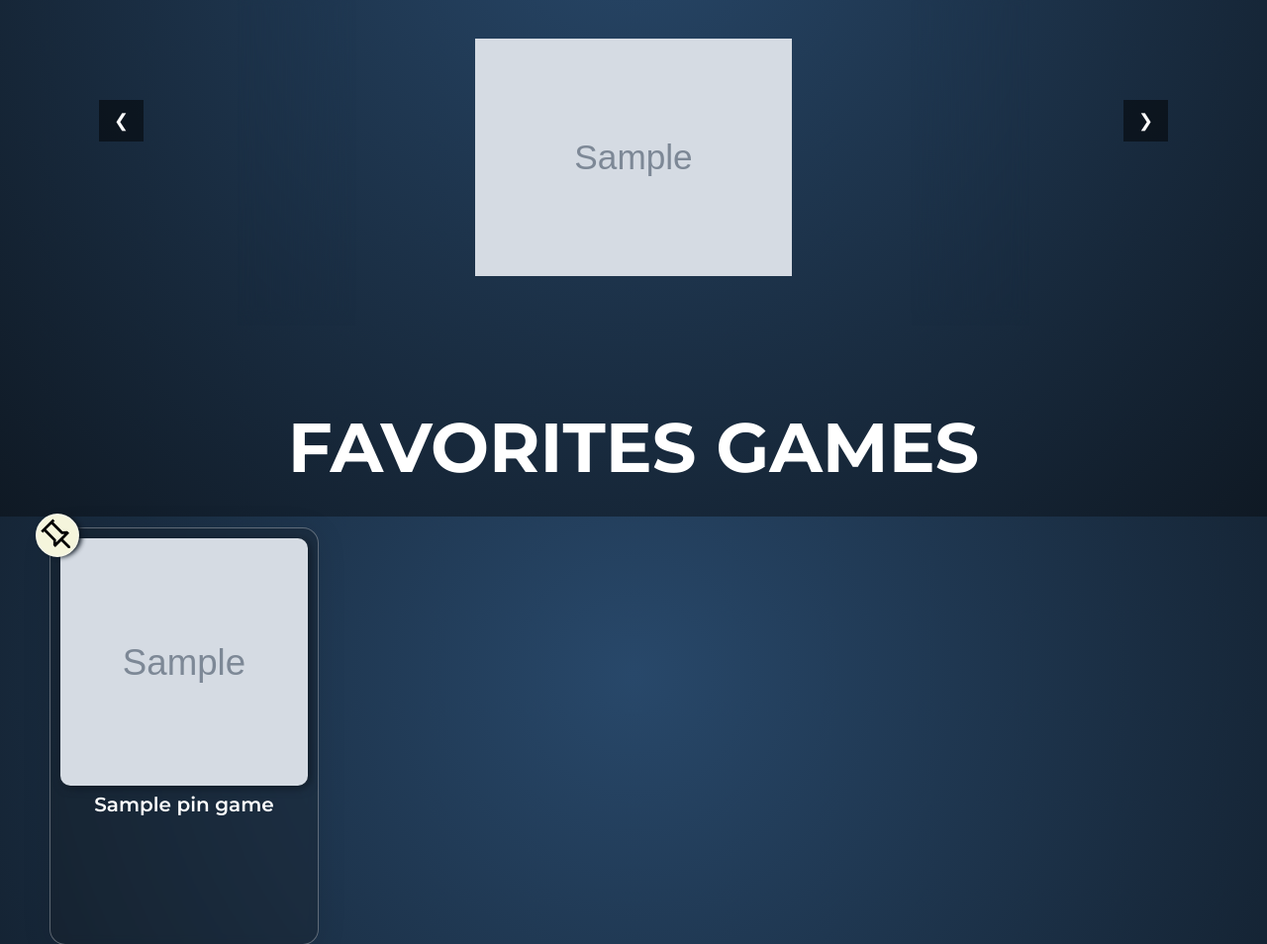
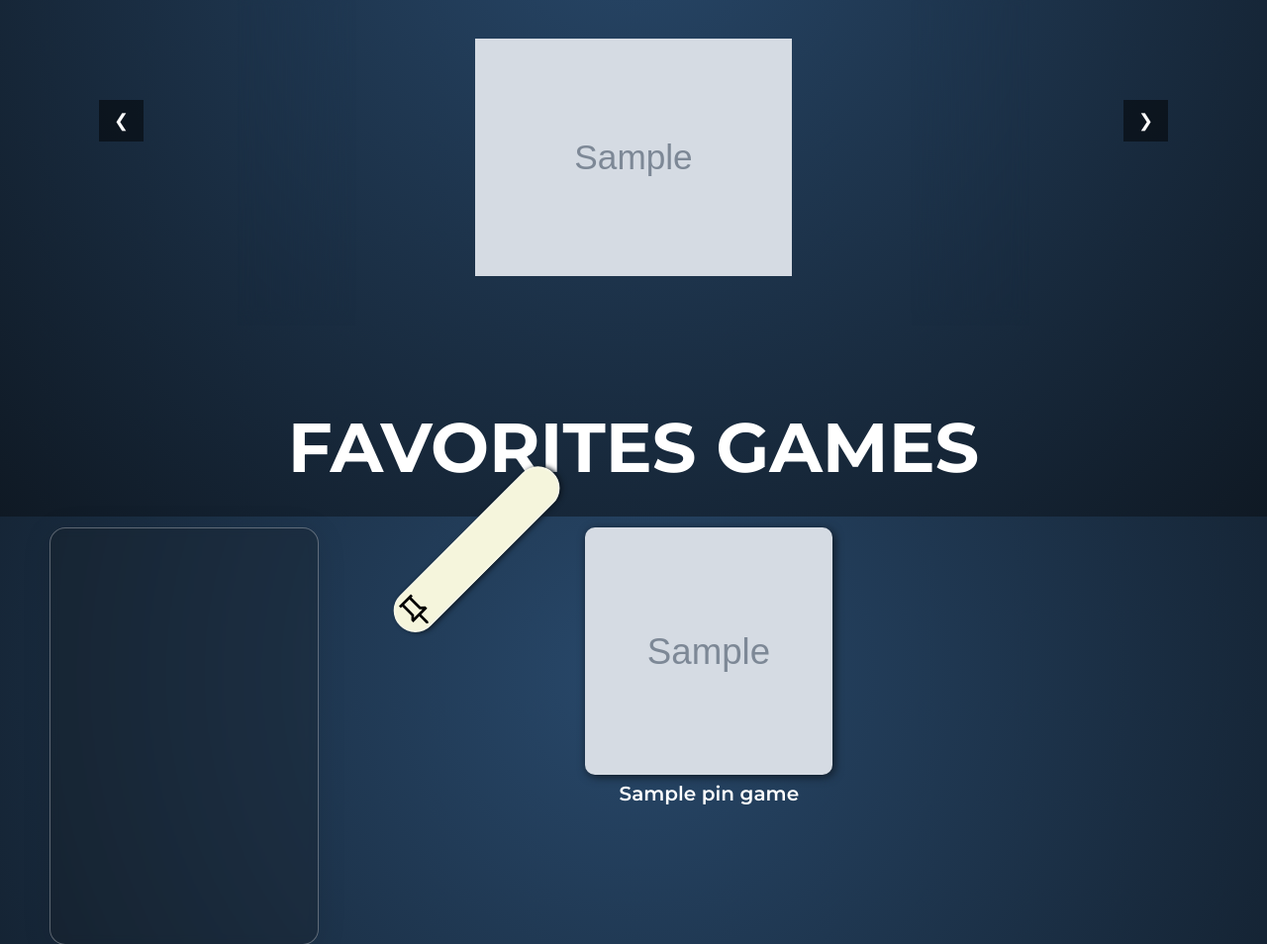
Before and after one commit to maferrier07/ProjetWeb_GameLibrairy, a Node server app: template views/index.hbs in a window 1280 px wide. Shown: the part 278-1232 px from the top of the page at 99% size. Run offline with Node 20, Linux system fonts and the light colour scheme; the template is opened without the code that fills it: most values are stand-ins (such as "Sample title", 1, 10 or a date in 2020); grey boxes marked "Sample" are stand-in pictures; some libraries are stand-ins or nearby versions; some web fonts are replaced.

Commit message:
testWithStyle

```diff
--- a/public/css/global.css
+++ b/public/css/global.css
@@ -229,22 +229,8 @@ h2 {
 .pinCards {
     display: grid;
     grid-template-columns: repeat(5, 1fr);
-    /*gap: 80px;*/
 }
 
-.pin {
-    z-index: 100;
-    position: absolute;
-    top: -15px;
-    left: -15px;
-    min-width: 40px;
-    height: 40px;
-    background-color: beige;
-    border: 2px solid rgba(255, 255, 255, 0.3);
-    border-radius: 50px;
-    box-shadow: 2px 2px 5px rgb(15, 25, 36);
-    transform: rotate(-45deg);
-}
 
 .pinCard {
     margin-right: 50px;
@@ -261,6 +247,25 @@ h2 {
     border: 1px solid rgba(255, 255, 255, 0.3);
     display: flex;
     justify-content: center;
+}
+
+.pin {
+    z-index: 100;
+    position: relative;
+    top: 0;
+    left: 0;
+    min-width: 40px;
+    height: 40px;
+    background-color: beige;
+    border: 2px solid rgba(255, 255, 255, 0.3);
+    border-radius: 50px;
+    box-shadow: 2px 2px 5px rgb(15, 25, 36);
+    transform: rotate(-45deg);
+    transition: transform 0.2s ease;
+}
+
+.pin:hover {
+    transform: rotate(-22.5deg) scale(1.02);
 }
 
 .pinGameInfo {
--- a/views/index.hbs
+++ b/views/index.hbs
@@ -22,7 +22,7 @@
 <div class="pinCards">
     {{#each PinGame}}
         <a class="pinCard" href="/games/{{this.id}}">
-            <div class="pin"><svg xmlns="http://www.w3.org/2000/svg" viewBox="0 0 40 40" height="40px" width="40px" fill="#000000"><path d="M26.5,20.89L30,24.14v2.78H21.39V36.94L20,38.33l-1.39-1.39V26.92H10V24.14l3.33-3.25V7.78H11.39V5H28.44V7.78H26.5V20.89ZM13.83,24.14H26l-2.28-2.17V7.78H16.11V21.97l-2.28,2.17Zm6.08,0Z"/></svg></div>
+            <a href="google.com"><div class="pin"><svg xmlns="http://www.w3.org/2000/svg" viewBox="0 0 40 40" height="40px" width="40px" fill="#000000"><path d="M26.5,20.89L30,24.14v2.78H21.39V36.94L20,38.33l-1.39-1.39V26.92H10V24.14l3.33-3.25V7.78H11.39V5H28.44V7.78H26.5V20.89ZM13.83,24.14H26l-2.28-2.17V7.78H16.11V21.97l-2.28,2.17Zm6.08,0Z"/></svg></div></a>
             <div class="pinGameInfo">
                 <img class="gamesPing" src="{{this.image}}" alt="{{this.name}}" width="250" height="250"/>
                 <h2 class="pinGameTitle">{{this.name}}</h2>
```
